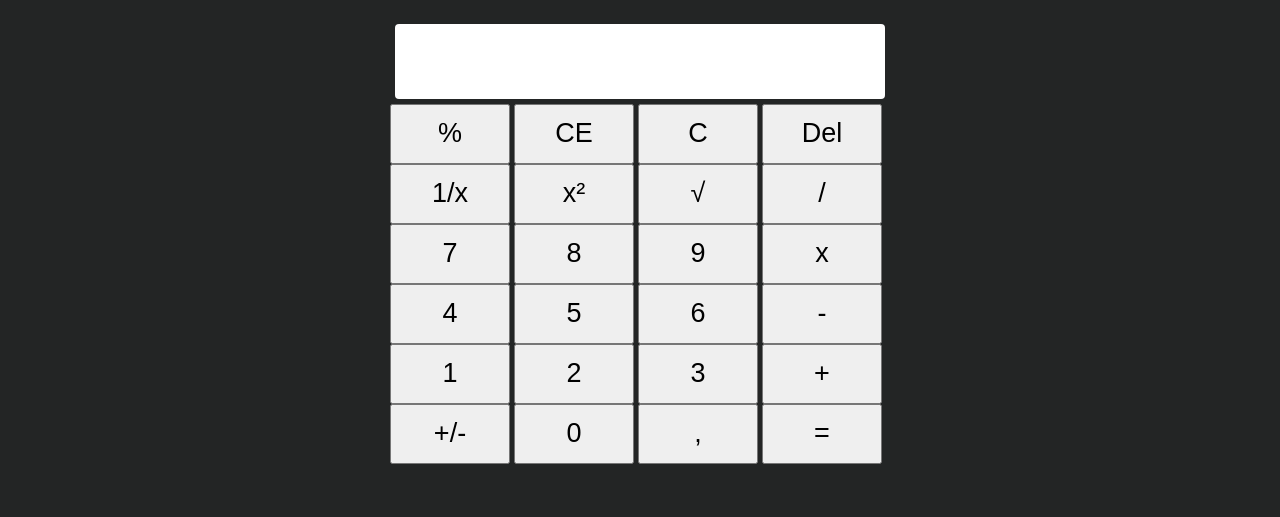
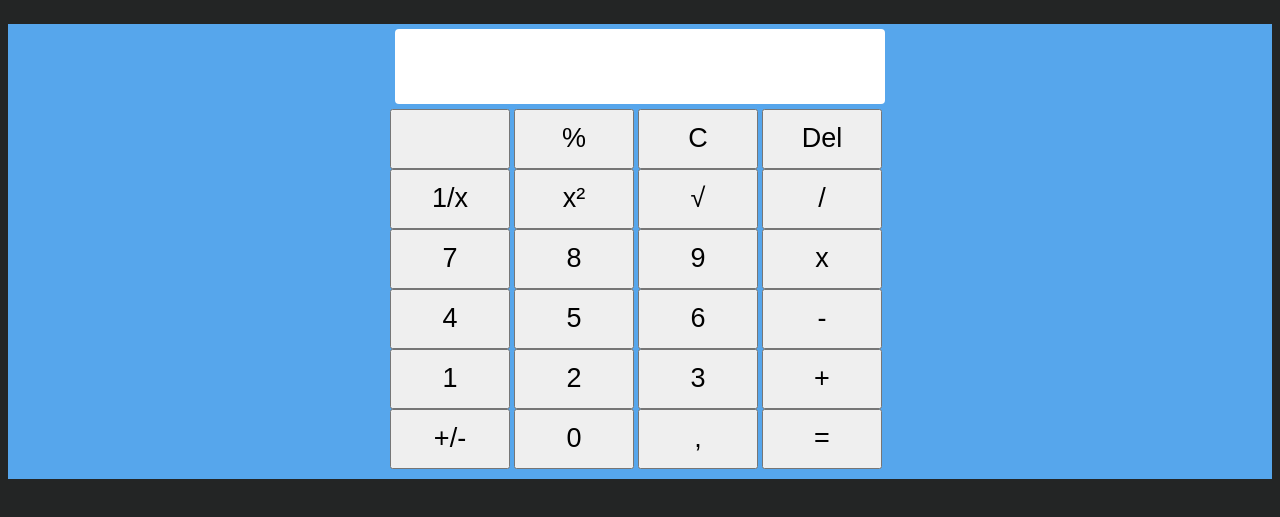
Before and after one commit to EvertnRS/JavaScript, a plain HTML site: page calculadora/index.html in a window 1280 px wide. Shown: the part 75-592 px from the top of the page. Drawn offline with Linux system fonts and the light colour scheme.

Commit message:
Atualização do projeto

```diff
--- a/calculadora/index.html
+++ b/calculadora/index.html
@@ -11,58 +11,56 @@
     <header>
         <h1>Calculadora</h1>
     </header>
+    <section class = "tudo">
         <section class="cima"><br>
             <div id="vis">
-
             </div>
         </section>
         <section class="corpo">
 
 
             <div>
-            <input type="button" value="%" id="por" class="btn">
-            <input type="button" value="CE" id="ce" class="btn">
-            <input type="button" value="C" id="c" class="btn">
+                <input type="button" value=" " id="por" class="btn" >
+                <input type="button" value="%" id="ce" class="btn">
+                <input type="button" value="C" id="c" class="btn" onclick="c()">
                 <input type="button" value="Del" id="del"
-            class="btn">
+                class="btn" onclick="del()">
+            </div>
+            <div>
+                <input type="button" value="1/x" id="inv" class="btn">
+                <input type="button" value="x²" id="pot" class="btn" onclick="aparecer('**')">
+                <input type="button" value="&radic;" id="raiz" class="btn" onclick="aparecer('**1/2')">
+                <input type="button" value="/" id="div"
+                class="btn" onclick="aparecer('/')">
             </div>
 
             <div>
-            <input type="button" value="1/x" id="inv" class="btn">
-            <input type="button" value="x²" id="pot" class="btn">
-            <input type="button" value="&radic;" id="raiz" class="btn">
-            <input type="button" value="/" id="div"
-            class="btn">
+                <input type="button" value="7" id="n7" class="btn" onclick="aparecer('7')">
+                <input type="button" value="8" id="n8" class="btn" onclick="aparecer('8')">
+                <input type="button" value="9" id="n9" class="btn" onclick="aparecer('9')">
+                <input type="button" value="x"
+                id="mul" class="btn" onclick="aparecer('*')">
             </div>
-
             <div>
-            <input type="button" value="7" id="n7" class="btn" onclick="aparecer(7)">
-            <input type="button" value="8" id="n8" class="btn" onclick="aparecer(8)">
-            <input type="button" value="9" id="n9" class="btn" onclick="aparecer(9)">
-            <input type="button" value="x"
-            id="mul" class="btn">
+                <input type="button" value="4" id="n4" class="btn" onclick="aparecer('4')">
+                <input type="button" value="5" id="n5" class="btn" onclick="aparecer('5')">
+                <input type="button" value="6" id="n6"
+                class="btn" onclick="aparecer('6')">
+                <input type="button" value="-" id="sub" class="btn" onclick="aparecer('-')">
             </div>
-
             <div>
-            <input type="button" value="4" id="n4" class="btn" onclick="aparecer(4)">
-            <input type="button" value="5" id="n5" class="btn" onclick="aparecer(5)">
-            <input type="button" value="6" id="n6"
-            class="btn" onclick="aparecer(6)">
-            <input type="button" value="-" id="sub" class="btn">
-        </div>
-
-        <div>
-            <input type="button" value="1" id="n1" class="btn" onclick="aparecer(1)">
-            <input type="button" value="2" id="n2" class="btn" onclick="aparecer(2)">
-            <input type="button" value="3" id="n3" class="btn" onclick="aparecer(3)">
-            <input type="button" value="+" id="som" class="btn">
+                <input type="button" value="1" id="n1" class="btn" onclick="aparecer('1')">
+                <input type="button" value="2" id="n2" class="btn" onclick="aparecer('2')">
+                <input type="button" value="3" id="n3" class="btn" onclick="aparecer('3')">
+                <input type="button" value="+" id="som" class="btn" onclick="aparecer('+')">
             </div>
             <div>
                 <input type="button" value="+/-" id="op" class="btn">
-            <input type="button" value="0" id="n0" class="btn" onclick="aparecer(0)">
-            <input type="button" value="," id="virg" class="btn" onclick="virgula()">
-            <input type="button" value="=" id="res" class="btn">
+                <input type="button" value="0" id="n0" class="btn" onclick="aparecer('0')">
+                <input type="button" value="," id="virg" class="btn" onclick="aparecer('.')">
+                <input type="button" value="=" id="res" class="btn" onclick="resultado()">
             </div>
+        </section>
     </section>
     <script src="main.js"></script>
 </body>
--- a/calculadora/main.js
+++ b/calculadora/main.js
@@ -1,30 +1,51 @@
-var txtn7 = document.getElementById("n7")
-var n7 = Number(txtn7.value)
-var txtn8 = document.getElementById("n8")
-var n8 = Number(txtn8.value)
-var txtn9 = document.getElementById("n9")
-var n9 = Number(txtn9.value)
-var txtn4 = document.getElementById("n4")
-var n4 = Number(txtn4.value)
-var txtn5 = document.getElementById("n5")
-var n5 = Number(txtn5.value)
-var txtn6 = document.getElementById("n6")
-var n6 = Number(txtn6.value)
-var txtn1 = document.getElementById("n1")
-var n1 = Number(txtn1.value)
-var txtn2 = document.getElementById("n2")
-var n2 = Number(txtn2.value)
-var txtn3 = document.getElementById("n3")
-var n3 = Number(txtn3.value)
-var txtn0 = document.getElementById("n0")
-var n0 = Number(txtn0.value)
-var vis = document.getElementById("vis")
-
+var vis = document.getElementById("vis").innerHTML
 function aparecer(n){
-    vis.innerHTML = `${n}`
-    var num = n
+     var num = document.getElementById("vis").innerHTML
+     document.getElementById("vis").innerHTML = num + n
+     if(n == "."){
+          document.getElementById("vis").innerHTML
+          document.getElementById("vis").innerHTML = num + ","
+     } else if (n == "*"){
+          document.getElementById("vis").innerHTML
+          document.getElementById("vis").innerHTML = num + "x"
+     } else if (n == "**"){
+          document.getElementById("vis").innerHTML
+          document.getElementById("vis").innerHTML = num + "^"
+     }
 
 }
-function virgula() {
-    alert(n)
+function c(){
+     var apagar = document.getElementById("vis").innerHTML
+     document.getElementById("vis").innerHTML = ""
 }
+function del(){
+     var del = document.getElementById("vis").innerHTML
+     document.getElementById("vis").innerHTML = del.substring(0, del.length - 1)
+}
+
+function resultado(res){
+     if(vis.length == 0) {
+          alert("Erro!!!")
+     } else {
+          if(vis.indexOf(",")) {
+               let ponto = document.getElementById("vis").innerHTML
+               ponto = ponto.replace(",", ".")
+               let resul = document.getElementById("vis").innerHTML
+               document.getElementById("vis").innerHTML = eval(ponto)
+               let virg = document.getElementById("vis").innerHTML
+               virg = virg.replace(".", ",")
+               document.getElementById("vis").innerHTML = virg
+          } else if(vis.indexOf("x")) {
+               let ast = document.getElementById("vis").innerHTML
+               ast = ast.replace("x", "*")
+               let resul = document.getElementById("vis").innerHTML
+               document.getElementById("vis").innerHTML = eval(ast)
+          } else if(vis.indexOf("^")){
+               let sup = document.getElementById("vis").innerHTML
+               sup = sup.replace("^", "**")
+               let resul = document.getElementById("vis").innerHTML
+               document.getElementById("vis").innerHTML = eval(sup)
+          }
+     }
+
+}
--- a/calculadora/style.css
+++ b/calculadora/style.css
@@ -9,6 +9,11 @@ header {
     font-family: 'Courier New', Courier, monospace;
     font-size: 20px;
     color: white;
+}
+.tudo{
+    background-color: rgb(86, 166, 236);
+    padding: 5px;
+    margin: auto;
 }
 .corpo {
     width: 500px;
```
Lines whose indentation alone changed are shown as unchanged.
